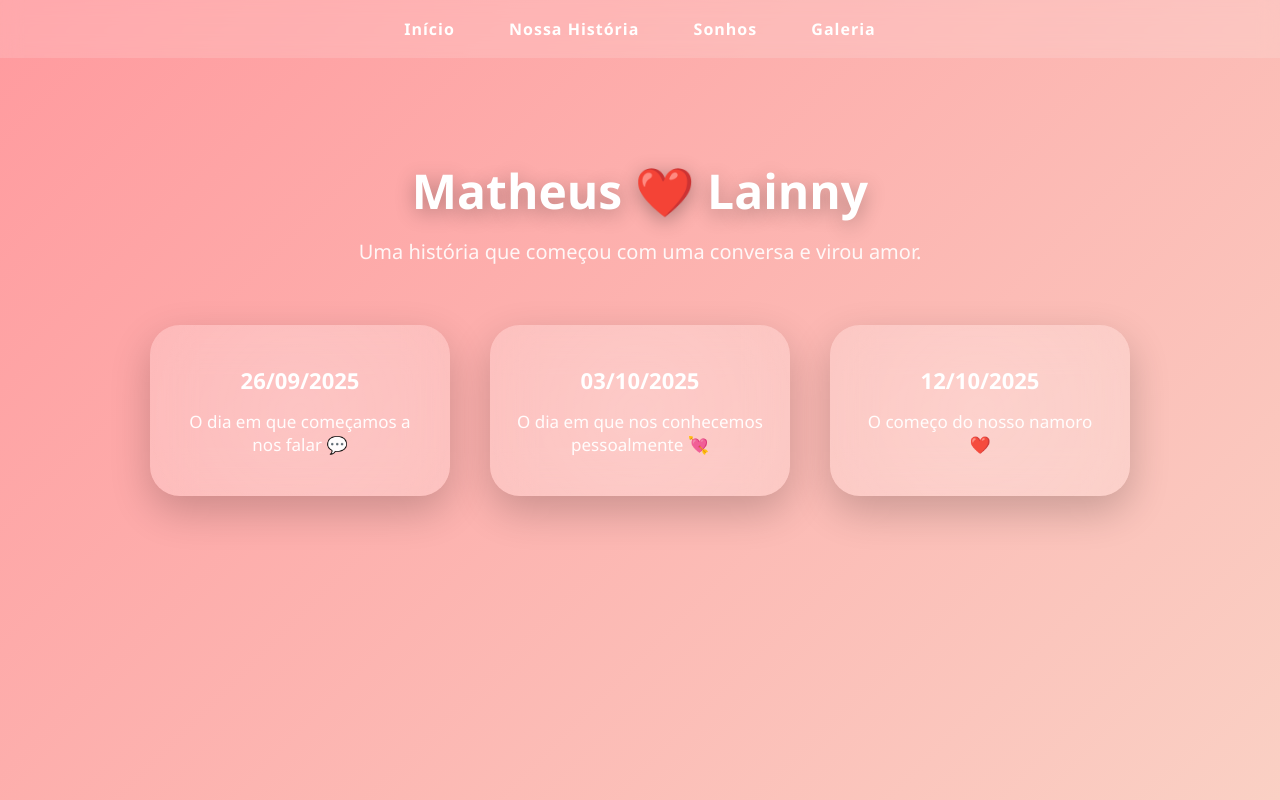
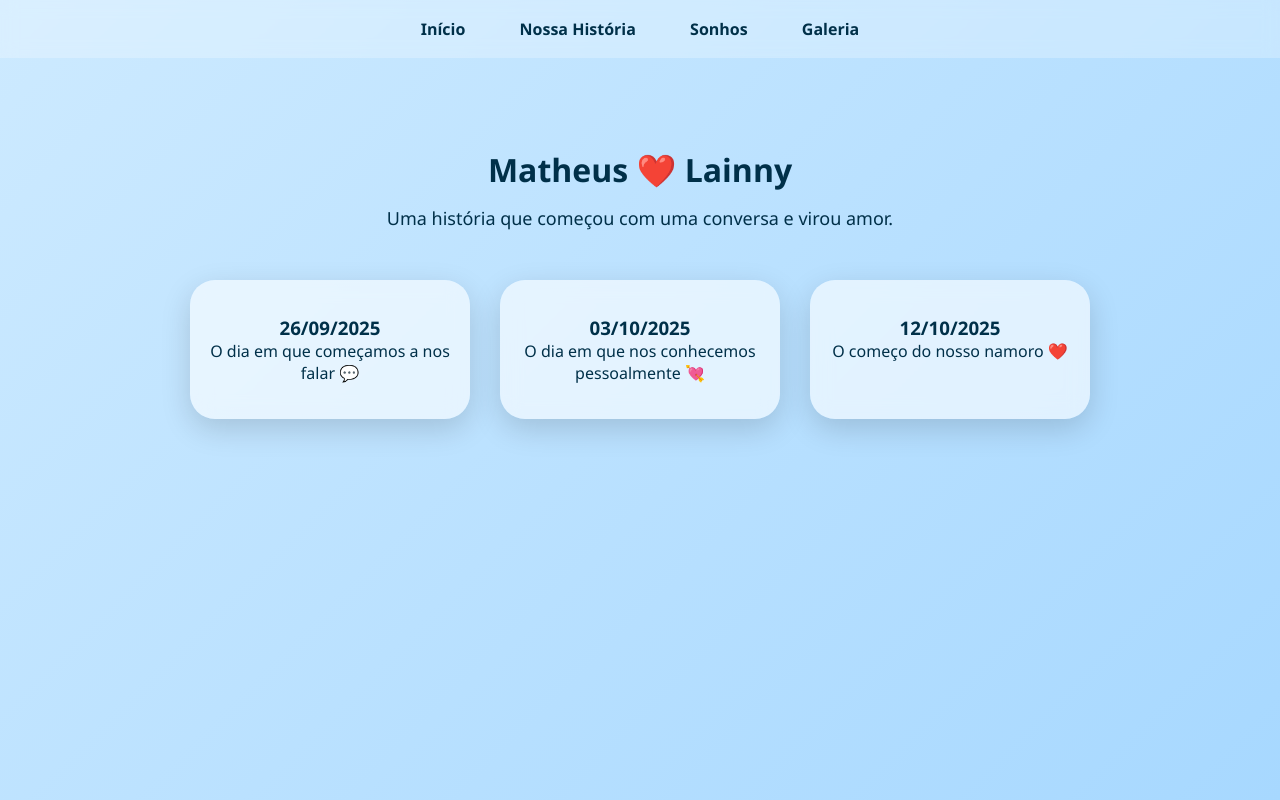
Before and after one commit to Matheus0Santos/amor-de-alma, a plain HTML site: page index.html in a window 1280 px wide. Drawn offline with Linux system fonts and the light colour scheme.

Commit message:
Update style.css

```diff
--- a/style.css
+++ b/style.css
@@ -5,29 +5,26 @@
     box-sizing: border-box;
 }
 
-/* FUNDO */
+/* FUNDO AZUL CLARO */
 body {
     font-family: 'Segoe UI', sans-serif;
-    background: linear-gradient(135deg, #ff9a9e, #fad0c4);
+    background: linear-gradient(135deg, #cdeaff, #a7d8ff);
     min-height: 100vh;
-    overflow-x: hidden;
 }
 
-/* NAVBAR */
+/* NAV */
 nav {
-    background: rgba(255, 255, 255, 0.15);
-    backdrop-filter: blur(10px);
+    background: rgba(255,255,255,0.25);
+    backdrop-filter: blur(8px);
     padding: 18px;
     text-align: center;
 }
 
 nav a {
-    color: white;
+    color: #003049;
     text-decoration: none;
     margin: 0 25px;
-    font-weight: 600;
-    letter-spacing: 1px;
-    transition: 0.3s;
+    font-weight: bold;
 }
 
 nav a:hover {
@@ -37,73 +34,75 @@ nav a:hover {
 /* CONTAINER */
 .container {
     max-width: 1200px;
-    margin: 80px auto;
+    margin: 70px auto;
     padding: 20px;
     text-align: center;
 }
 
-/* TÍTULO */
+/* TITULO */
 h1 {
-    font-size: 48px;
-    color: white;
+    color: #003049;
     margin-bottom: 15px;
-    text-shadow: 0 5px 20px rgba(0,0,0,0.3);
 }
 
 .frase {
-    color: white;
-    font-size: 20px;
-    margin-bottom: 60px;
-    opacity: 0.9;
+    color: #003049;
+    margin-bottom: 50px;
+    font-size: 18px;
 }
 
-/* CARDS */
+/* CARDS DO INICIO */
 .cards-inicio {
     display: flex;
     justify-content: center;
-    gap: 40px;
+    gap: 30px;
     flex-wrap: wrap;
 }
 
-/* CARD ESTILIZADO */
 .card {
-    width: 300px;
-    padding: 40px 25px;
-    border-radius: 30px;
-    background: rgba(255, 255, 255, 0.2);
-    backdrop-filter: blur(20px);
-    color: white;
-    box-shadow: 0 15px 40px rgba(0,0,0,0.2);
-    transition: all 0.4s ease;
-    position: relative;
-    overflow: hidden;
+    width: 280px;
+    padding: 35px 20px;
+    border-radius: 25px;
+    background: rgba(255,255,255,0.6); /* branco transparente */
+    backdrop-filter: blur(10px);
+    color: #003049;
+    box-shadow: 0 10px 30px rgba(0,0,0,0.15);
+    transition: 0.3s;
 }
 
-/* brilho interno */
-.card::before {
-    content: "";
-    position: absolute;
-    width: 200%;
-    height: 200%;
-    background: radial-gradient(circle, rgba(255,255,255,0.4), transparent 60%);
-    top: -50%;
-    left: -50%;
-    transform: rotate(25deg);
-    opacity: 0.3;
+.card:hover {
+    transform: translateY(-8px);
 }
 
-/* animação ao passar mouse */
-.card:hover {
-    transform: translateY(-12px) scale(1.03);
-    box-shadow: 0 25px 50px rgba(0,0,0,0.35);
+/* ===== GALERIA ===== */
+
+.galeria {
+    display: grid;
+    grid-template-columns: repeat(4, 1fr); /* 4 por linha */
+    gap: 20px;
 }
 
-.card h3 {
-    font-size: 22px;
-    margin-bottom: 15px;
+.galeria img {
+    width: 100%;
+    height: 300px; /* força mesmo tamanho */
+    object-fit: cover; /* corta sem deformar */
+    border-radius: 20px;
+    box-shadow: 0 8px 20px rgba(0,0,0,0.2);
+    transition: 0.3s;
 }
 
-.card p {
-    font-size: 17px;
-    opacity: 0.95;
+.galeria img:hover {
+    transform: scale(1.05);
 }
+
+/* RESPONSIVO */
+@media (max-width: 900px) {
+    .galeria {
+        grid-template-columns: repeat(2, 1fr);
+    }
+
+    .cards-inicio {
+        flex-direction: column;
+        align-items: center;
+    }
+}
```
